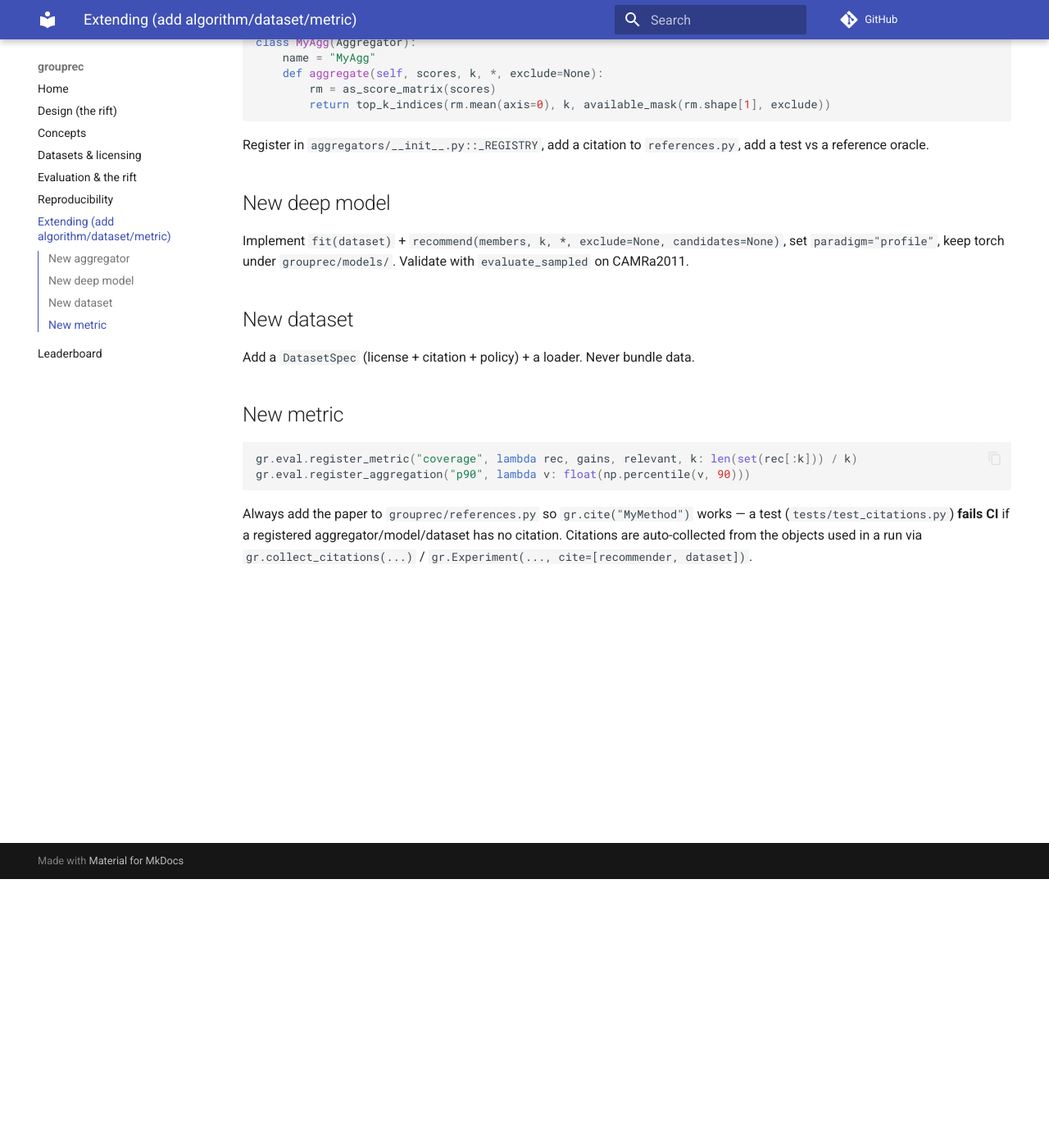
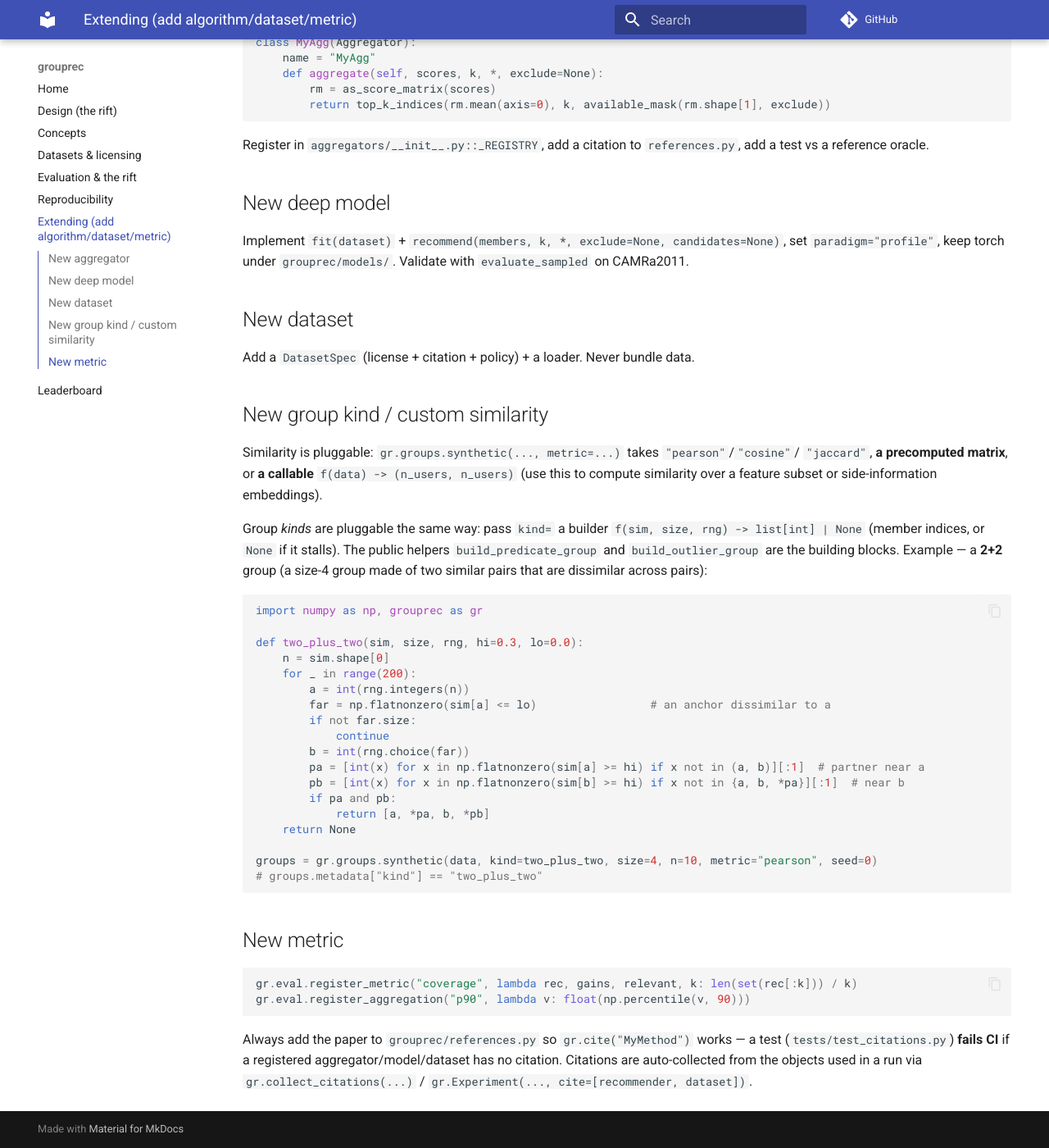
Before and after one commit to pdokoupil/grouprec, an MkDocs documentation site: the page built from docs/extending.md, in a window 1280 px wide and 1400 px high, scrolled down 328 px. Shown: the whole window at 82% size. Built offline with MkDocs 1.6.1 and Material for MkDocs 9.7.7, drawn with Linux system fonts in a browser that asks for light colours; comment, search, counter and statistics services are not loaded.

Commit message:
feat(groups): pluggable group kinds via kind=callable + public builders
gr.groups.synthetic now accepts kind= as a builder f(sim, size, rng) -> indices,
mirroring how metric= already accepts a callable. Expose build_predicate_group
and build_outlier_group as public building blocks so researchers can compose
novel group structures (e.g. a 2+2 group: two similar pairs, dissimilar across
pairs) without editing the framework. Provenance records the builder name.
Docs (extending.md) gain a custom-kind / custom-similarity example; tests cover
the callable path, public builders, and the unknown-string error.

````diff
--- a/docs/extending.md
+++ b/docs/extending.md
@@ -30,6 +30,38 @@ set `paradigm="profile"`, keep torch under `grouprec/models/`. Validate with
 
 Add a `DatasetSpec` (license + citation + policy) + a loader. Never bundle data.
 
+## New group kind / custom similarity
+
+Similarity is pluggable: `gr.groups.synthetic(..., metric=...)` takes `"pearson"`/`"cosine"`/
+`"jaccard"`, **a precomputed matrix**, or **a callable** `f(data) -> (n_users, n_users)` (use
+this to compute similarity over a feature subset or side-information embeddings).
+
+Group *kinds* are pluggable the same way: pass `kind=` a builder
+`f(sim, size, rng) -> list[int] | None` (member indices, or `None` if it stalls). The public
+helpers `build_predicate_group` and `build_outlier_group` are the building blocks. Example —
+a **2+2** group (a size-4 group made of two similar pairs that are dissimilar across pairs):
+
+```python
+import numpy as np, grouprec as gr
+
+def two_plus_two(sim, size, rng, hi=0.3, lo=0.0):
+    n = sim.shape[0]
+    for _ in range(200):
+        a = int(rng.integers(n))
+        far = np.flatnonzero(sim[a] <= lo)                 # an anchor dissimilar to a
+        if not far.size:
+            continue
+        b = int(rng.choice(far))
+        pa = [int(x) for x in np.flatnonzero(sim[a] >= hi) if x not in (a, b)][:1]  # partner near a
+        pb = [int(x) for x in np.flatnonzero(sim[b] >= hi) if x not in {a, b, *pa}][:1]  # near b
+        if pa and pb:
+            return [a, *pa, b, *pb]
+    return None
+
+groups = gr.groups.synthetic(data, kind=two_plus_two, size=4, n=10, metric="pearson", seed=0)
+# groups.metadata["kind"] == "two_plus_two"
+```
+
 ## New metric
 
 ```python
````
Also changed, not shown: 2 other files.
